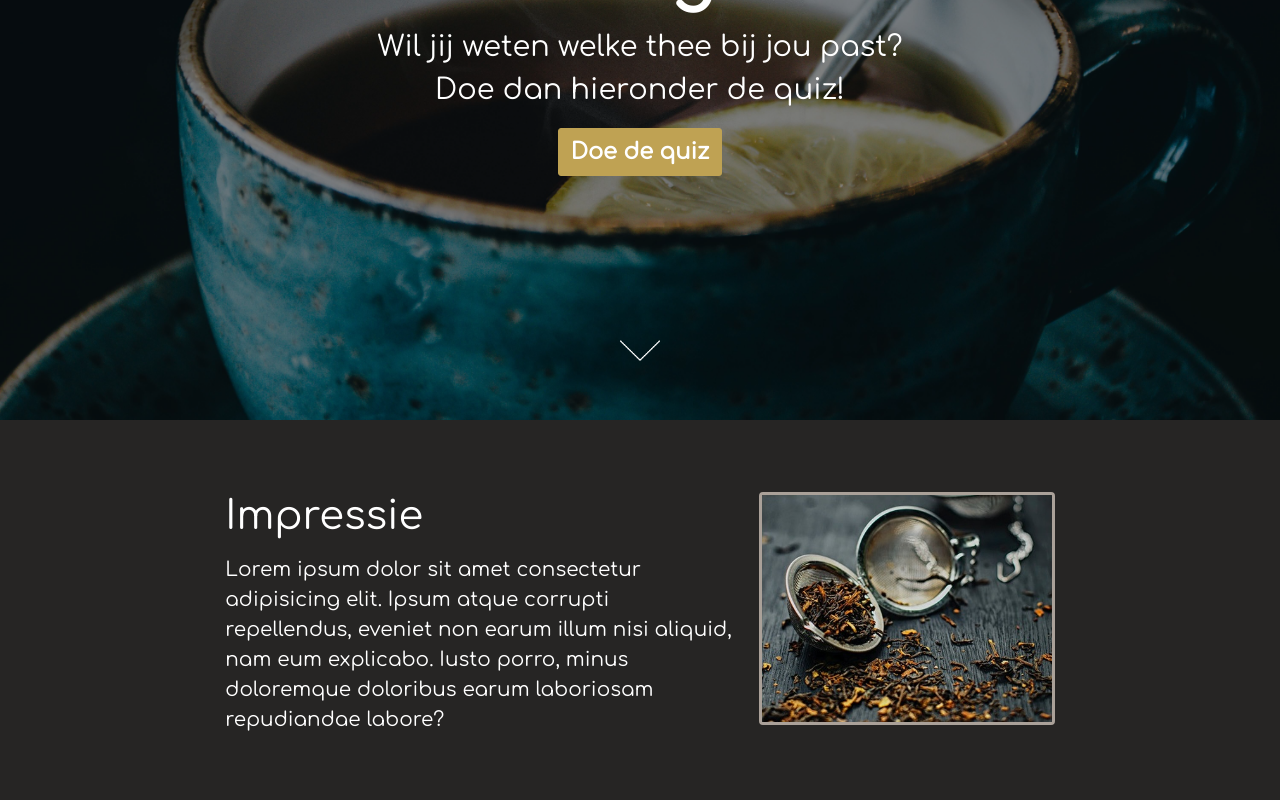
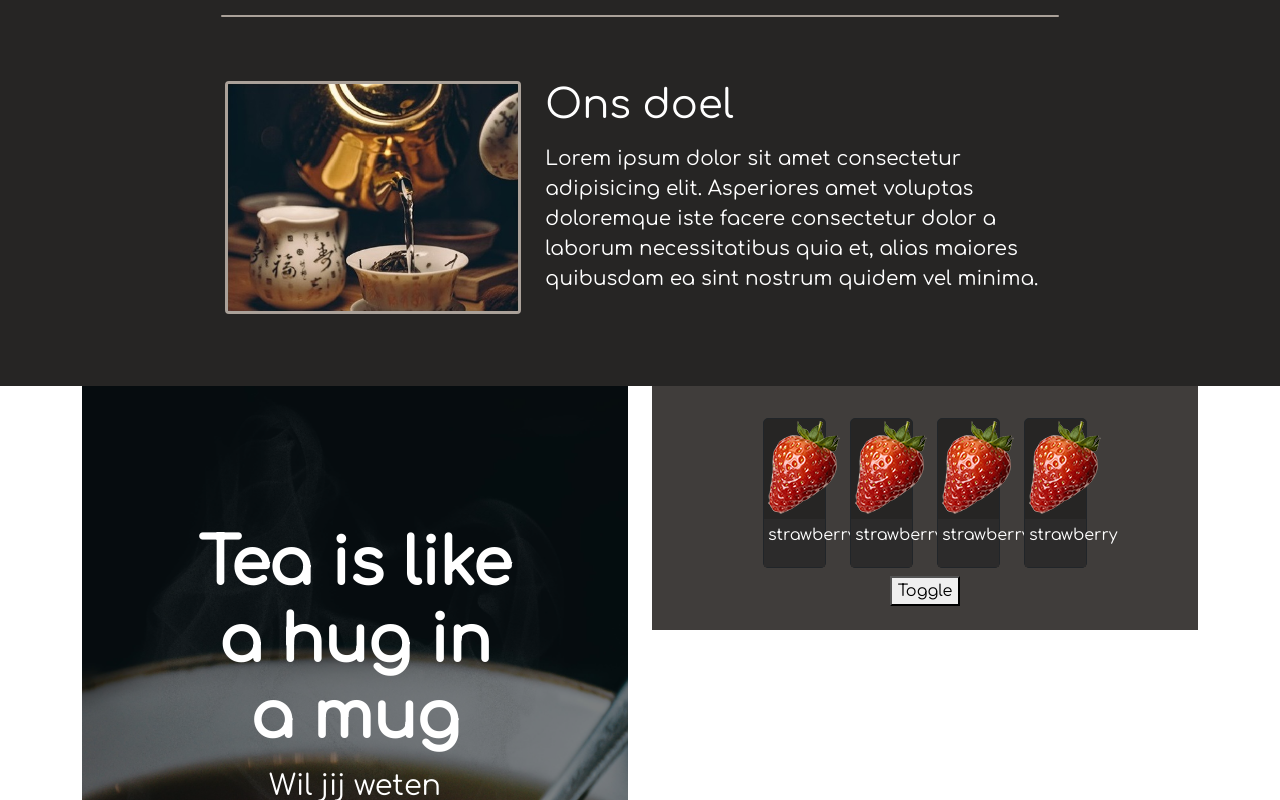
Before and after one commit to DevKing472/Vue-Shopify-Template, a Vue app: page / in a window 1280 px wide. Shown: the part 380-1180 px from the top of the page. Built offline with nearby package versions, Linux system fonts and the light colour scheme.

Commit message:
replaced header import in index instead of app

```diff
--- a/src/App.vue
+++ b/src/App.vue
@@ -3,7 +3,6 @@
     <div>
       <Nav />
     </div>
-    <Header />
     <!-- <Jumbotron /> -->
     <Main />
     <router-view></router-view>
@@ -14,8 +13,6 @@
 
 <script>
 import Nav from "@/components/Nav.vue";
-import Header from "@/components/Header.vue";
-// import Jumbotron from "@/components/Jumbotron.vue";
 import Main from "@/components/HomeMain.vue";
 import Footer from "@/components/Footer.vue";
 
@@ -23,8 +20,6 @@ export default {
   name: "app",
   components: {
     Nav,
-    Header,
-    // Jumbotron,
     Main,
     Footer,
   },
--- a/src/components/pages/Index.vue
+++ b/src/components/pages/Index.vue
@@ -1,17 +1,20 @@
 <template>
   <b-container class="content">
     <b-row>
+      <b-col> <Header /></b-col>
       <b-col><Quiz /></b-col>
     </b-row>
   </b-container>
 </template>
 
 <script>
-import Quiz from "../Quiz"
+import Quiz from "../Quiz";
+import Header from "@/components/Header.vue";
 export default {
   name: "Index",
   components: {
-    Quiz
+    Quiz,
+    Header,
   },
 };
 </script>
```
